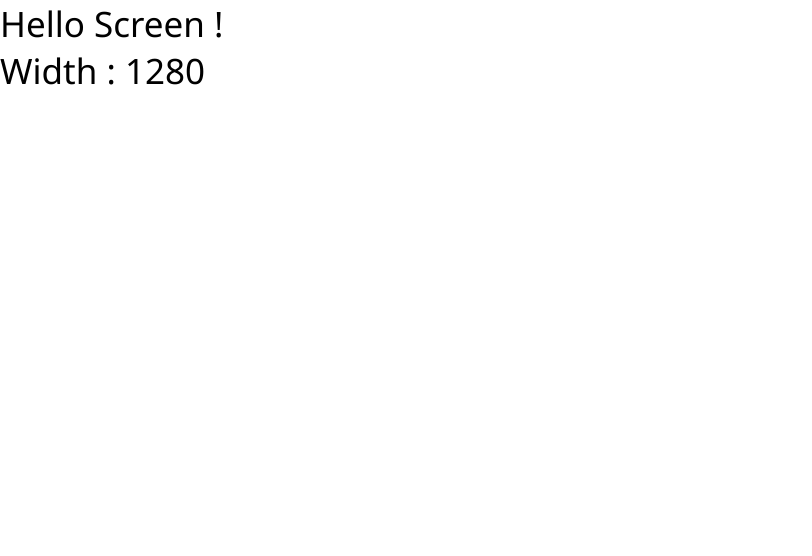
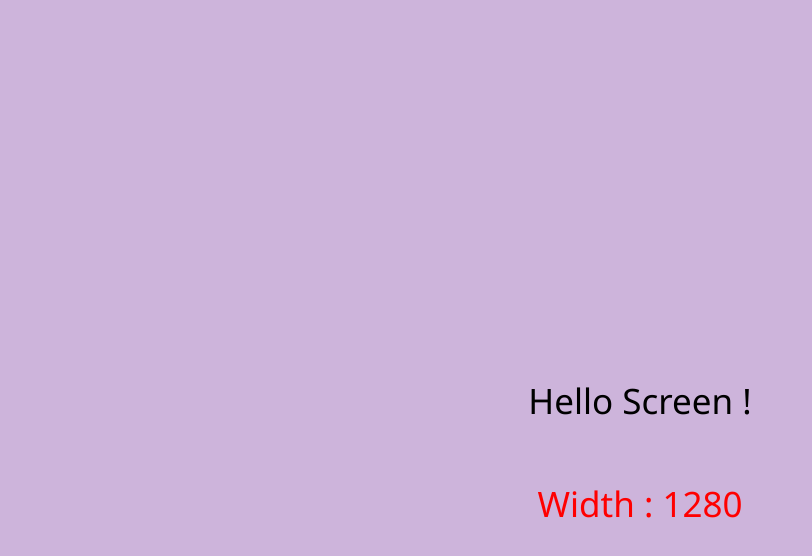
Before and after one commit to AmirTaki/CSS-Media-Queries, a plain HTML site: page index.html in a window 1280 px wide. Shown: the whole page, without its empty margins (0-812 px from the left). Drawn offline with Linux system fonts and the light colour scheme.

Commit message:
add styles css at project

```diff
--- a/src/styles.css
+++ b/src/styles.css
@@ -4,7 +4,17 @@
     --labtop-size :  1024px  /* LG */;
     --tablet-size :  768px  /* MD */;
     --mobile-size :  480px  /* SM */;
+    --color-1 : #cdb4db ;
+    /* Mobile */
+    --color-2 : #fff1e6;
+    /* Tablet */
+    --color-3 : #52b788;
+    /* Labtop */
+    --color-4:  #bee1e6;
+    /* Desktop */
 }
+
+
 
 
 * {
@@ -16,3 +26,26 @@ body{
     font-family: 'Segoe UI', Tahoma, Geneva, Verdana, sans-serif;
     font-size: 35px;
 }
+
+.container {
+     height: 100vh;
+    /*display: flex;
+    justify-content: center;
+    align-items: center; */
+
+    display: grid;
+    place-content: center;
+    background-color: var(--color-1);
+}
+.text {
+
+}
+
+#size {
+    position: absolute;
+    top:60%;
+    left:50%;
+    transform: translateX(-50%);
+    font-size: 35px;
+    color:red
+}
```
